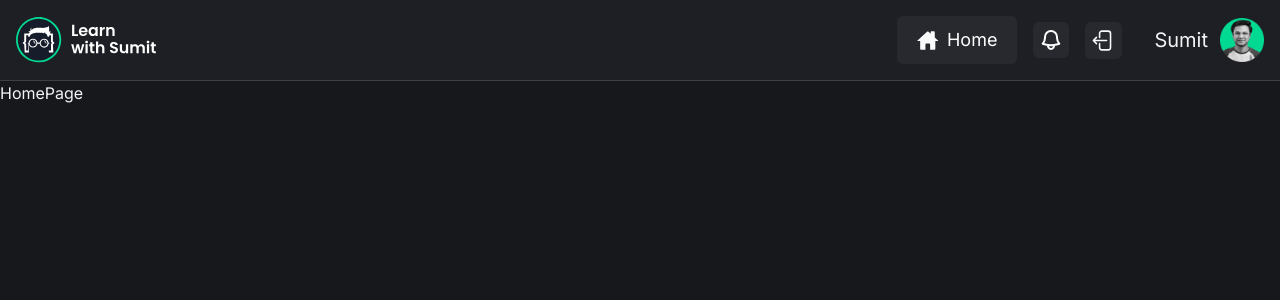
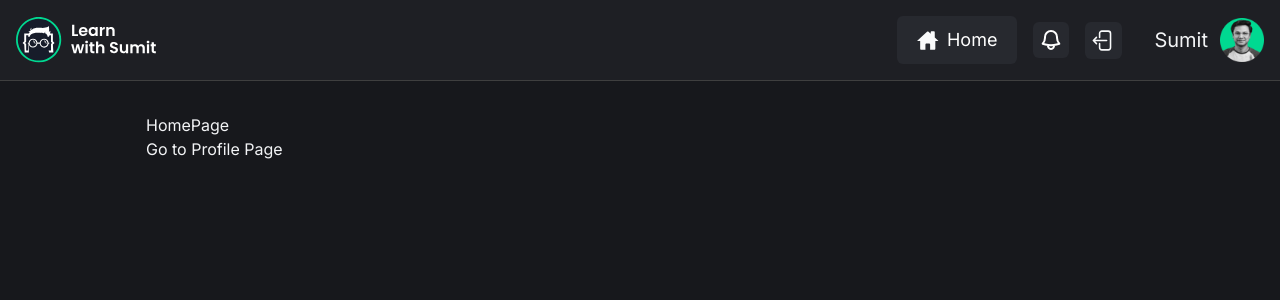
Before and after one commit to dev-nayandas/link-next, a React (Vite) app: page /loginpage in a window 1280 px wide. Both pictures are taken after typing "name@example.com", "Sample123" into the empty fields and a click on the button "Login". Shown: the top 300 px of the page. Built offline with nearby package versions, Linux system fonts and the light colour scheme.

Commit message:
Private Route Done

```diff
--- a/src/App.jsx
+++ b/src/App.jsx
@@ -1,19 +1,21 @@
-
-
 import HomePage from "./pages/HomePage";
 import LoginPage from "./pages/LoginPage";
 import ProfilePage from "./pages/ProfilePage";
 import RegistrationPage from "./pages/RegistrationPage";
 import NotFoundPage from "./pages/NotFoundPage";
 import { Route, Routes } from "react-router";
+import PrivateRoutes from "./routes/PrivateRoutes";
 
 function App() {
   return (
     <>
       <Routes>
+        <Route element={<PrivateRoutes />}>
+          <Route element={<HomePage />} path="/" exact />
+          <Route element={<ProfilePage />} path="/ProfilePage" />
+        </Route>
         <Route element={<HomePage />} path="/" exact />
         <Route element={<LoginPage />} path="/LoginPage" />
-        <Route element={<ProfilePage />} path="/ProfilePage" />
         <Route element={<RegistrationPage />} path="/RegistrationPage" />
         <Route element={<NotFoundPage />} path="*" />
       </Routes>
--- a/src/components/auth/LoginForm.jsx
+++ b/src/components/auth/LoginForm.jsx
@@ -1,9 +1,11 @@
-import { useNavigate } from "react-router";
 import Field from "../common/Field";
 import { useForm } from "react-hook-form";
+import { useNavigate } from "react-router";
+import { useAuth } from "../../hooks/useAuth";
 
 const LoginForm = () => {
   const navigate = useNavigate();
+  const {setAuth} = useAuth();
 
   const {
     register,
@@ -13,7 +15,12 @@ const LoginForm = () => {
 
   const submitForm = (formData) => {
     console.log(formData);
-    navigate("/")
+    // Make an API Call
+    // Will Return Tokens and Logged in user information
+
+    const user = {...formData};
+    setAuth({user});
+    navigate("/");
   }
 
   return (
--- a/src/components/auth/Logout.jsx
+++ b/src/components/auth/Logout.jsx
@@ -1,10 +1,14 @@
 import LogoutIcon from "../../assets/icons/logout.svg";
 import { useNavigate } from "react-router";
+import { useAuth } from "../../hooks/useAuth";
 
 const Logout = () => {
+  const {setAuth} = useAuth();
+
   const navigate = useNavigate();
 
   const handleLogout = () => {
+    setAuth({});
     navigate("/LoginPage");
   }
 
--- /dev/null
+++ b/src/context/index.js
@@ -0,0 +1,5 @@
+import { createContext } from "react";
+
+const AuthContext = createContext();
+
+export {AuthContext};
--- /dev/null
+++ b/src/hooks/useAuth.js
@@ -0,0 +1,8 @@
+import { useContext, useDebugValue } from "react";
+import { AuthContext } from "../context";
+
+export const useAuth = () => {
+    const { auth } = useContext(AuthContext);
+    useDebugValue(auth, auth => auth?.user ? "Logged In" : "Logged Out")
+    return useContext(AuthContext);
+}
--- a/src/main.jsx
+++ b/src/main.jsx
@@ -1,13 +1,16 @@
-import React from 'react'
-import ReactDOM from 'react-dom/client'
-import {BrowserRouter as Router} from "react-router";
-import App from './App.jsx'
-import './index.css'
+import React from "react";
+import ReactDOM from "react-dom/client";
+import { BrowserRouter as Router } from "react-router";
+import App from "./App.jsx";
+import "./index.css";
+import AuthProvider from "./providers/AuthProvider.jsx";
 
-ReactDOM.createRoot(document.getElementById('root')).render(
+ReactDOM.createRoot(document.getElementById("root")).render(
   <React.StrictMode>
-    <Router>
-      <App />
-    </Router>
+    <AuthProvider>
+      <Router>
+        <App />
+      </Router>
+    </AuthProvider>
   </React.StrictMode>
-)
+);
--- a/src/pages/HomePage.jsx
+++ b/src/pages/HomePage.jsx
@@ -1,10 +1,13 @@
+import { useAuth } from '../hooks/useAuth';
+import { Link } from 'react-router'
 
-import Header from '../components/common/Header'
 const HomePage = () => {
+    const {auth} = useAuth();
+    console.log(auth);
   return (
     <div>
-      <Header />
       <p>HomePage</p>
+      <Link to="/ProfilePage">Go to Profile Page</Link>
     </div>
   )
 }
--- /dev/null
+++ b/src/providers/AuthProvider.jsx
@@ -0,0 +1,15 @@
+import { useState } from "react";
+
+import { AuthContext } from "../context";
+
+// eslint-disable-next-line react/prop-types
+const AuthProvider = ({children}) => {
+    const [auth, setAuth] = useState({});
+    return(
+        <AuthContext.Provider value={{auth, setAuth}}>
+            {children}
+        </AuthContext.Provider>
+    )
+}
+
+export default AuthProvider;
--- /dev/null
+++ b/src/routes/PrivateRoutes.jsx
@@ -0,0 +1,23 @@
+import { useAuth } from "../hooks/useAuth";
+import { Outlet, Navigate } from "react-router";
+import Header from "../components/common/Header";
+const PrivateRoutes = () => {
+  const { auth } = useAuth();
+
+  return (
+    <>
+      <Header />
+      {auth.user ? (
+        <main className="mx-auto max-w-[1020px] py-8">
+          <div className="container">
+            <Outlet />
+          </div>
+        </main>
+      ) : (
+        <Navigate to="/loginpage" />
+      )}
+    </>
+  );
+};
+
+export default PrivateRoutes;
```
